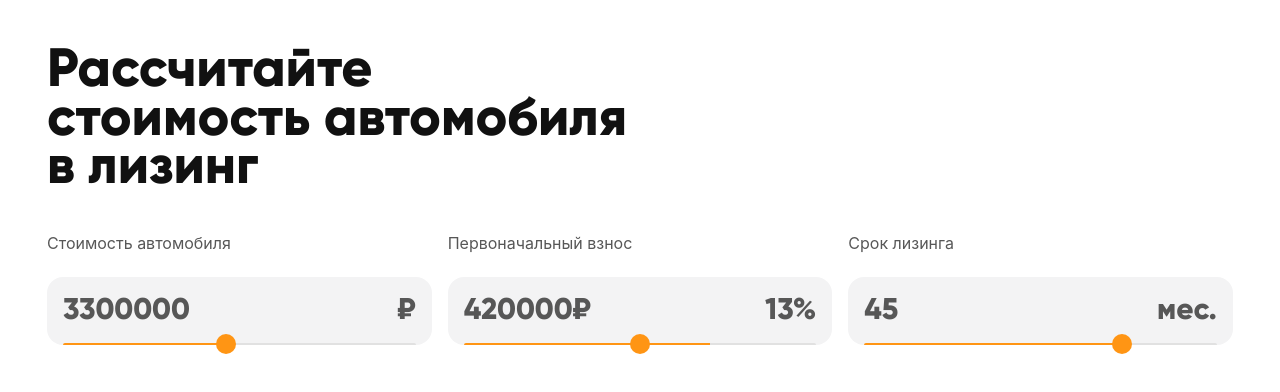
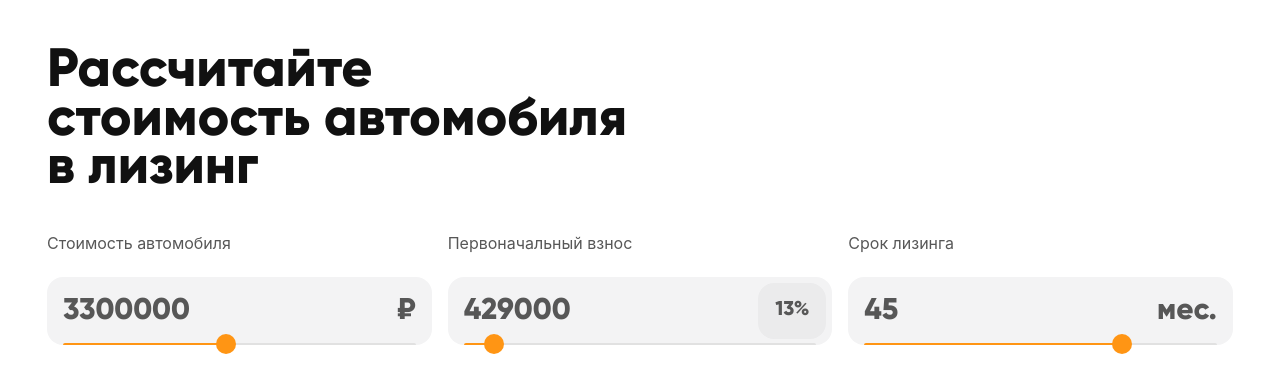
Before and after one commit to M3RCURRRY/oxem-leasing, a React (Create React App) app: page / in a window 1280 px wide. Shown: the top 392 px of the page. Built offline with nearby package versions, Linux system fonts and the light colour scheme.

Commit message:
splitted slider

```diff
--- a/src/App.js
+++ b/src/App.js
@@ -3,11 +3,11 @@ import { sliderData } from './data/sliderData';
 import { useMedia } from './hooks/useMedia';
 import { useState } from "react";
 import Slider from './components/Slider/Slider';
+import MarkedSlider from './components/MarkedSlider/MarkedSlider';
 
 function App() {
-
   const [cost, setCost] = useState(sliderData.cost.value);
-  const [deposit, setDeposit] = useState(sliderData.deposit.value);
+  const [deposit, setDeposit] = useState(sliderData.cost.value * (parseInt(sliderData.deposit.mark) * 0.01));
   const [time, setTime] = useState(sliderData.time.value);
 
   // Изменили проценты
@@ -19,10 +19,6 @@ function App() {
   // Если true - делаем зависимость слайдера от mark
   //
 
-  function calcDeposit(cost, percent) {
-
-  }
-
   const {xs, sm, md, lg} = useMedia();
 
   const sliderHandler = (name, value) => {
@@ -33,7 +29,7 @@ function App() {
         break;
       case "deposit":
         console.log("Deposit updated");
-        setDeposit(value);
+        setDeposit(Math.round(cost * (value * 0.01)));
         break;
       case "time":
         console.log("Time updated");
@@ -54,7 +50,7 @@ function App() {
           <Slider data={sliderData.cost} value={cost} name="cost" onChange={sliderHandler}/>
         </div>
         <div className="lg-slider-second">
-          <Slider data={sliderData.deposit} dependsOnMark={true} value={deposit} name="deposit" onChange={sliderHandler}/>
+          <MarkedSlider data={sliderData.deposit} value={deposit} name="deposit" onChange={sliderHandler}/>
         </div>
         <div className="lg-slider-third">
           <Slider data={sliderData.time} value={time} name="time" onChange={sliderHandler}/>
--- a/src/components/MarkedSlider/MarkedSlider.js
+++ b/src/components/MarkedSlider/MarkedSlider.js
@@ -1,19 +1,21 @@
 import { useLayoutEffect, useRef, useState } from "react";
 
+import styles from "./MarkedSlider.module.css";
+
 export default function MarkedSlider(props) {
-  let { title, notUsed, mark, minValue, maxValue } = props.data;
+  const { title, notUsed, mark, minValue, maxValue } = props.data;
+  const inputRef = useRef(null);
 
   const [state, setState] = useState(parseInt(mark));
-  const inputRef = useRef(null);
 
   useLayoutEffect(() => {
-    inputRef.current.style.backgroundSize = (props.value - minValue) * 100 / (maxValue - minValue) + "% 100%"
+    inputRef.current.style.backgroundSize = (state - minValue) * 100 / (maxValue - minValue) + "% 100%"
   }, []);
 
   function changeHandler(e) {
     setState(e.target.value);
     props.onChange(props.name, e.target.value);
-    inputRef.current.style.backgroundSize = (props.value - minValue) * 100 / (maxValue - minValue) + "% 100%"
+    inputRef.current.style.backgroundSize = (state - minValue) * 100 / (maxValue - minValue) + "% 100%"
   }
 
   return (
@@ -21,8 +23,8 @@ export default function MarkedSlider(props) {
       <span className={styles.title}>{title}</span>
       <div className={styles.sliderContainer}>
         <div className={styles.valueLayout}>
-          <span id="value">{state}</span>
-          <span id="mark" className={styles.outlinedMark } >{mark}</span>
+          <span id="value">{props.value}</span>
+          <span id="mark" className={styles.outlinedMark } >{state + "%"}</span>
         </div>
         <input
           type="range"
--- a/src/components/Slider/Slider.js
+++ b/src/components/Slider/Slider.js
@@ -2,7 +2,7 @@ import { useLayoutEffect, useRef, useState } from "react";
 import styles from "./Slider.module.css";
 
 export default function Slider(props) {
-  let { title, notUsed, mark, minValue, maxValue } = props.data;
+  const { title, notUsed, mark, minValue, maxValue } = props.data;
 
   const inputRef = useRef(null);
 
```
